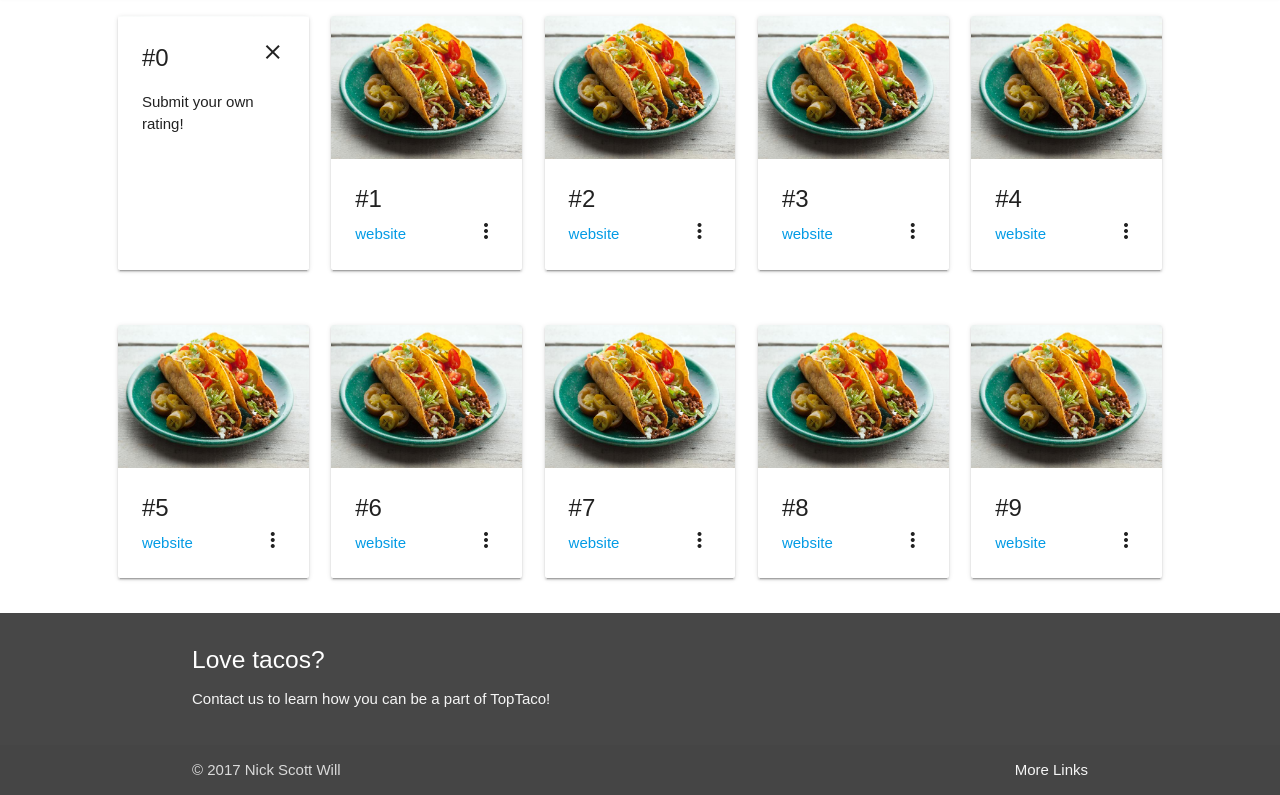
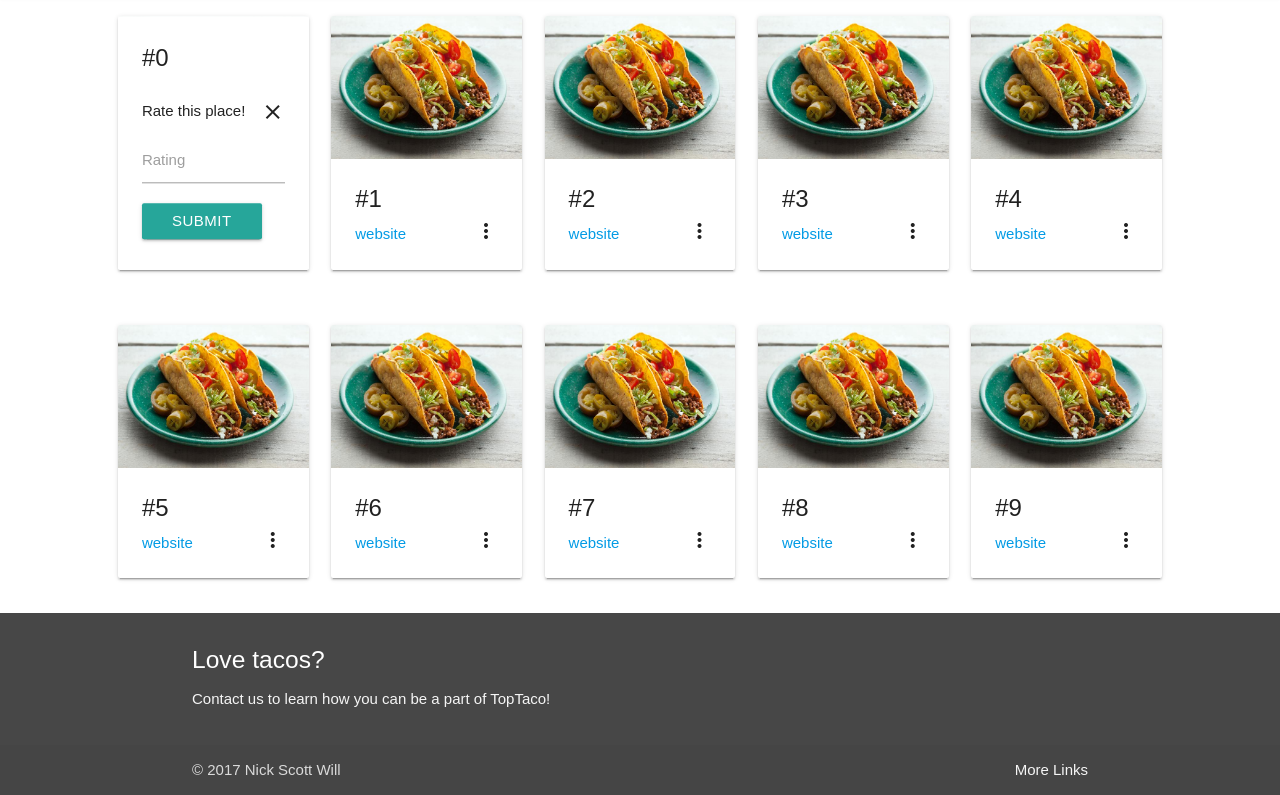
Before and after one commit to wllm-chndlr/TopTaco, a plain HTML site: page top-taco.html in a window 1280 px wide. Both pictures are taken after a click on the element 213 px from the left and 155 px from the top of the page. Shown: the part 68-863 px from the top of the page. Drawn offline with nearby package versions, Linux system fonts and the light colour scheme; some packages are replaced by stand-ins of ours; no server answers; a web font is replaced by a local one.

Commit message:
added user rating to all cards; no reload issue

```diff
--- a/assets/css/top-taco.css
+++ b/assets/css/top-taco.css
@@ -37,5 +37,5 @@ main {
 }
 
 .address {
-   font-size: 12px;
+   font-size: 14px;
 }
--- a/assets/javascript/user-ratings.js
+++ b/assets/javascript/user-ratings.js
@@ -18,7 +18,7 @@ var database = firebase.database();
 var userRating = 0;
 
 // Button to submit taco rating
-$("#submit-taco-rating").on("click", function(event) {
+$(".submit-taco-rating").on("click", function(event) {
 
   event.preventDefault();
 
--- a/top-taco.html
+++ b/top-taco.html
@@ -40,13 +40,20 @@
             </div>
 
             <div class="card-content">
-              <span class="card-title activator grey-text text-darken-4">#0<p id ="name0"></p><p class="address" id="address0"></p><p id="rating0"></p><i class="material-icons right">more_vert</i></span>
+              <span class="card-title activator grey-text text-darken-4">#0<p id="name0"></p><p class="address" id="address0"></p><p id="rating0"></p><i class="material-icons right">more_vert</i></span>
               <p><a href="#" id="website0">website</a></p>
             </div>
 
             <div class="card-reveal">
-              <span class="card-title grey-text text-darken-4">#0<i class="material-icons right">close</i></span>
-              <p>Submit your own rating!</p>
+              <span class="card-title grey-text text-darken-4">#0<p id="name0"></p><i class="material-icons right">close</i></span>
+              <p>Rate this place!</p>
+              <form>
+                <div class="input-field">
+                    <label for="rating-input">Rating</label>
+                    <input type="number" max="5" min="1" class="taco-rating" id="rating-input"></input>
+                </div>
+                <button type="submit" class="btn waves-effect pulse submit-taco-rating">Submit</button>
+              </form>
             </div>
         </div>
       </div>
@@ -62,8 +69,15 @@
             </div>
 
             <div class="card-reveal">
-              <span class="card-title grey-text text-darken-4">#1<i class="material-icons right">close</i></span>
-              <p>Submit your own rating!</p>
+              <span class="card-title grey-text text-darken-4">#1<p id ="name1"></p><i class="material-icons right">close</i></span>
+              <p>Rate this place!</p>
+              <form>
+                <div class="input-field">
+                    <label for="rating-input">Rating</label>
+                    <input type="number" max="5" min="1" class="taco-rating" id="rating-input"></input>
+                </div>
+                <button type="submit" class="btn waves-effect pulse submit-taco-rating">Submit</button>
+              </form>
             </div>
         </div>
       </div>
@@ -78,7 +92,14 @@
                 </div>
                 <div class="card-reveal">
                   <span class="card-title grey-text text-darken-4">#2<i class="material-icons right">close</i></span>
-                  <p>Submit your own rating!</p>
+                  <p>Rate this place!</p>
+                  <form>
+                    <div class="input-field">
+                        <label for="rating-input">Rating</label>
+                        <input type="number" max="5" min="1" class="taco-rating" id="rating-input"></input>
+                    </div>
+                    <button type="submit" class="btn waves-effect pulse submit-taco-rating">Submit</button>
+                  </form>
                 </div>
           </div>
       </div>
@@ -93,7 +114,14 @@
                 </div>
                 <div class="card-reveal">
                   <span class="card-title grey-text text-darken-4">#3<i class="material-icons right">close</i></span>
-                  <p>Submit your own rating!</p>
+                  <p>Rate this place!</p>
+                  <form>
+                    <div class="input-field">
+                        <label for="rating-input">Rating</label>
+                        <input type="number" max="5" min="1" class="taco-rating" id="rating-input"></input>
+                    </div>
+                    <button type="submit" class="btn waves-effect pulse submit-taco-rating">Submit</button>
+                  </form>
                 </div>
           </div>
       </div>
@@ -108,7 +136,14 @@
                 </div>
                 <div class="card-reveal">
                   <span class="card-title grey-text text-darken-4">#4<i class="material-icons right">close</i></span>
-                  <p>Submit your own rating!</p>
+                  <p>Rate this place!</p>
+                  <form>
+                    <div class="input-field">
+                        <label for="rating-input">Rating</label>
+                        <input type="number" max="5" min="1" class="taco-rating" id="rating-input"></input>
+                    </div>
+                    <button type="submit" class="btn waves-effect pulse submit-taco-rating">Submit</button>
+                  </form>
                 </div>
           </div>
       </div>
@@ -144,7 +179,14 @@
                 </div>
                 <div class="card-reveal">
                   <span class="card-title grey-text text-darken-4">#5<i class="material-icons right">close</i></span>
-                  <p>Submit your own rating!</p>
+                  <p>Rate this place!</p>
+                  <form>
+                    <div class="input-field">
+                        <label for="rating-input">Rating</label>
+                        <input type="number" max="5" min="1" class="taco-rating" id="rating-input"></input>
+                    </div>
+                    <button type="submit" class="btn waves-effect pulse submit-taco-rating">Submit</button>
+                  </form>
                 </div>
           </div>
       </div>
@@ -159,7 +201,14 @@
               </div>
               <div class="card-reveal">
                 <span class="card-title grey-text text-darken-4">#6<i class="material-icons right">close</i></span>
-                <p>Submit your own rating!</p>
+                <p>Rate this place!</p>
+                <form>
+                  <div class="input-field">
+                      <label for="rating-input">Rating</label>
+                      <input type="number" max="5" min="1" class="taco-rating" id="rating-input"></input>
+                  </div>
+                  <button type="submit" class="btn waves-effect pulse submit-taco-rating">Submit</button>
+                </form>
               </div>
           </div>
         </div>
@@ -174,7 +223,14 @@
                   </div>
                   <div class="card-reveal">
                     <span class="card-title grey-text text-darken-4">#7<i class="material-icons right">close</i></span>
-                    <p>Submit your own rating!</p>
+                    <p>Rate this place!</p>
+                    <form>
+                      <div class="input-field">
+                          <label for="rating-input">Rating</label>
+                          <input type="number" max="5" min="1" class="taco-rating" id="rating-input"></input>
+                      </div>
+                      <button type="submit" class="btn waves-effect pulse submit-taco-rating">Submit</button>
+                    </form>
                   </div>
             </div>
         </div>
@@ -195,7 +251,7 @@
                         <label for="rating-input">Rating</label>
                         <input type="number" max="5" min="1" class="taco-rating" id="rating-input"></input>
                     </div>
-                    <button type="submit" class="btn waves-effect pulse" id="submit-taco-rating">Submit</button>
+                    <button type="submit" class="btn waves-effect pulse submit-taco-rating">Submit</button>
                     </form>
                   </div>
             </div>
@@ -215,10 +271,10 @@
                     <form>
                       <div class="input-field">
                           <label for="rating-input">Rating</label>
-                          <input type="number" max="5" class="taco-rating" id="rating-input"></input>
+                          <input type="number" max="5" min="1" class="taco-rating" id="rating-input"></input>
                       </div>
-                      <button type="submit" class="btn waves-effect pulse" id="submit-taco-rating">Submit</button>
-                    </form>
+                      <button type="submit" class="btn waves-effect pulse submit-taco-rating">Submit</button>
+                      </form>
                   </div>
             </div>
         </div>
```
